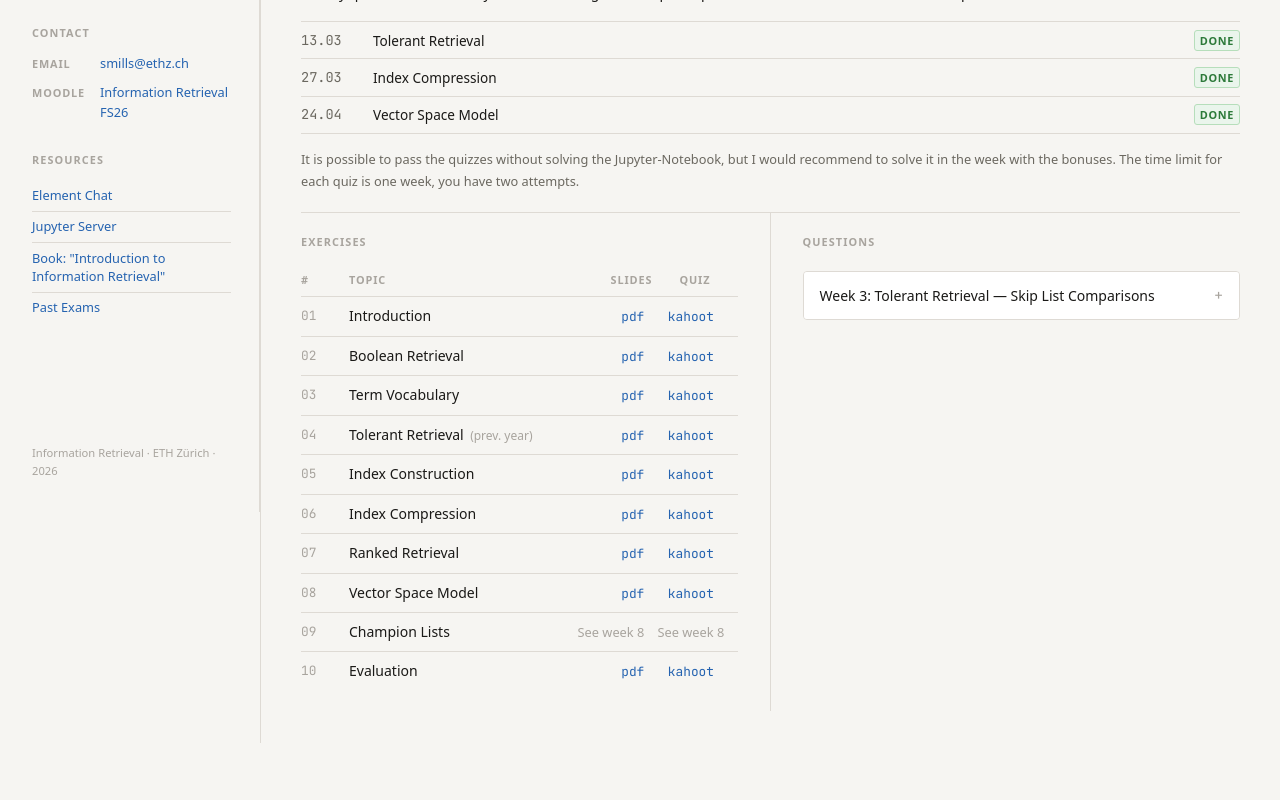
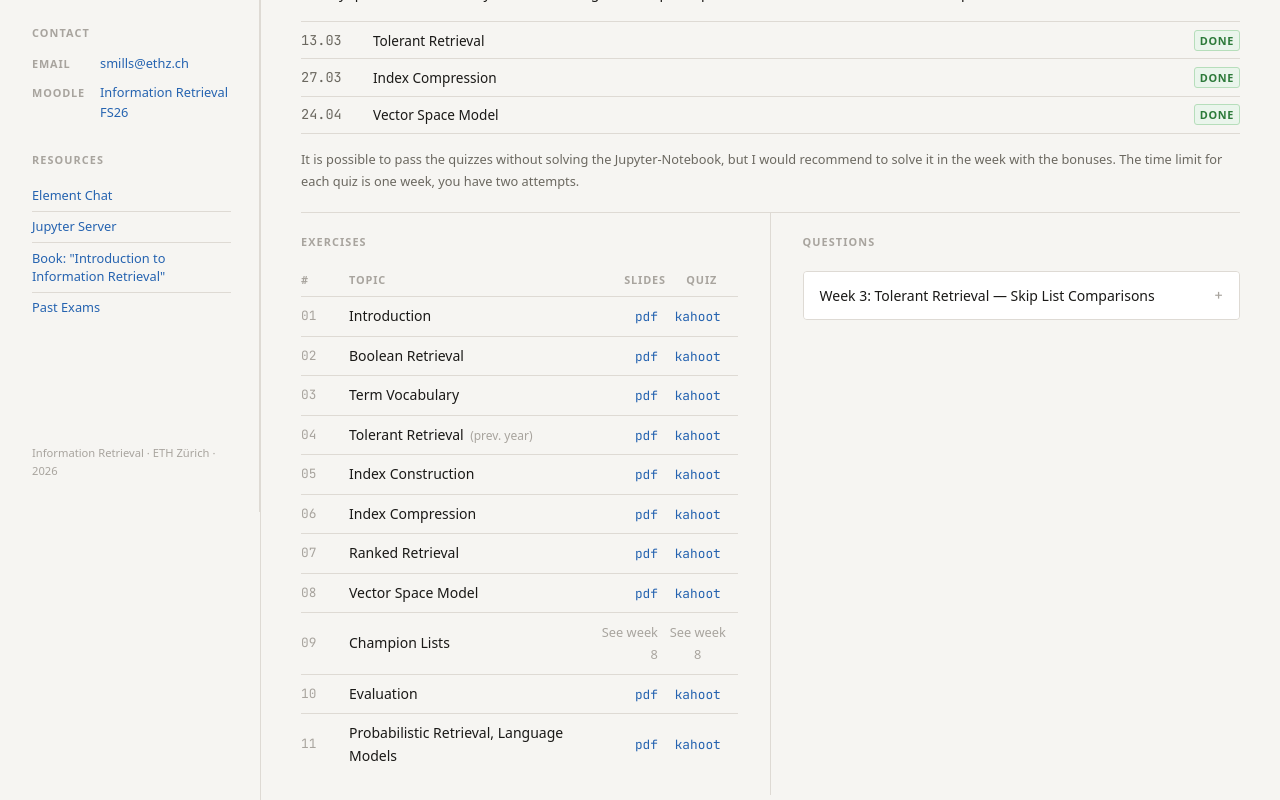
Before and after one commit to Azyrma/infret_website, a React (Vite) app: page / in a window 1280 px wide. Shown: the part 288-1088 px from the top of the page. Before the commit the page ends 1031 px from the top, so only its background shows below. Built offline with nearby package versions, Linux system fonts and the light colour scheme.

Commit message:
Added week 11

```diff
--- a/src/App.tsx
+++ b/src/App.tsx
@@ -1,78 +1,163 @@
-import './App.css'
-import infretWeek1 from './assets/infret_week1.pdf'
-import infretWeek2 from './assets/infret_week2.pdf'
-import infretWeek3 from './assets/infret_week3.pdf'
-import infretWeek4 from './assets/infret_week4.pdf'
-import infretWeek5 from './assets/infret_week5-1.pdf'
-import infretWeek6 from './assets/infret_week6.pdf'
-import infretWeek7 from './assets/infret_week7.pdf'
-import infretWeek8 from './assets/infret_week8.pdf'
-import infretWeek10 from './assets/infret_week10-1.pdf'
+import "./App.css";
+import infretWeek1 from "./assets/infret_week1.pdf";
+import infretWeek2 from "./assets/infret_week2.pdf";
+import infretWeek3 from "./assets/infret_week3.pdf";
+import infretWeek4 from "./assets/infret_week4.pdf";
+import infretWeek5 from "./assets/infret_week5-1.pdf";
+import infretWeek6 from "./assets/infret_week6.pdf";
+import infretWeek7 from "./assets/infret_week7.pdf";
+import infretWeek8 from "./assets/infret_week8.pdf";
+import infretWeek10 from "./assets/infret_week10-1.pdf";
+import infretWeek11 from "./assets/infret_week11-1.pdf";
 
-import { useState } from 'react'
+import { useState } from "react";
 
 // ── Data ────────────────────────────────────────────────
 
 const exercises = [
-  { week: '01', title: 'Introduction',       slides: infretWeek1, kahoot: 'https://create.kahoot.it/share/information-retrieval-introduction/4e5bc650-e58a-402b-9a63-55bd99ed6496' },
-  { week: '02', title: 'Boolean Retrieval',  slides: infretWeek2, kahoot: 'https://create.kahoot.it/share/ir-week-ii-boolean-retrieval/b04521d6-eedd-46c2-8e91-959ee741809f' },
-  { week: '03', title: 'Term Vocabulary',    slides: infretWeek3, kahoot: 'https://create.kahoot.it/details/f6631349-f63b-4c88-9cc2-c1bf9d140451' },
-  { week: '04', title: 'Tolerant Retrieval', slides: infretWeek4, kahoot: 'https://create.kahoot.it/details/87bc0fc2-c901-4fcf-8d6f-9bbae17da58e', note: '(prev. year)' },
-  { week: '05', title: 'Index Construction', slides: infretWeek5, kahoot: 'https://create.kahoot.it/share/ex-04-index-construction/89fc6ef7-2262-4924-888d-9549940c0e74' },
-  { week: '06', title: 'Index Compression',  slides: infretWeek6, kahoot: 'https://create.kahoot.it/share/information-retrieval-index-compression/eab34273-e603-4ba3-a617-2a2130efabdb' },
-  { week: '07', title: 'Ranked Retrieval',   slides: infretWeek7, kahoot: 'https://create.kahoot.it/share/information-retrieval-ranked-retrieval/4ce4ee62-9d8b-478c-b73f-8876e8ec77ef' },
-  { week: '08', title: 'Vector Space Model', slides: infretWeek8, kahoot: 'https://create.kahoot.it/details/duplicate-of-information-retrieval-ex-07-vector-space-models-mschoeb/d790da6e-9dd4-4191-bdd5-e71a97d32ca3' },
-  { week: '09', title: 'Champion Lists',     slidesText: 'See week 8', kahootText: 'See week 8' },
-  { week: '10', title: 'Evaluation',         slides: infretWeek10, kahoot: 'https://create.kahoot.it/details/4b14f751-21e2-4baf-95ba-6b5e94ccd78e?drawer=' },
-]
+  {
+    week: "01",
+    title: "Introduction",
+    slides: infretWeek1,
+    kahoot:
+      "https://create.kahoot.it/share/information-retrieval-introduction/4e5bc650-e58a-402b-9a63-55bd99ed6496",
+  },
+  {
+    week: "02",
+    title: "Boolean Retrieval",
+    slides: infretWeek2,
+    kahoot:
+      "https://create.kahoot.it/share/ir-week-ii-boolean-retrieval/b04521d6-eedd-46c2-8e91-959ee741809f",
+  },
+  {
+    week: "03",
+    title: "Term Vocabulary",
+    slides: infretWeek3,
+    kahoot:
+      "https://create.kahoot.it/details/f6631349-f63b-4c88-9cc2-c1bf9d140451",
+  },
+  {
+    week: "04",
+    title: "Tolerant Retrieval",
+    slides: infretWeek4,
+    kahoot:
+      "https://create.kahoot.it/details/87bc0fc2-c901-4fcf-8d6f-9bbae17da58e",
+    note: "(prev. year)",
+  },
+  {
+    week: "05",
+    title: "Index Construction",
+    slides: infretWeek5,
+    kahoot:
+      "https://create.kahoot.it/share/ex-04-index-construction/89fc6ef7-2262-4924-888d-9549940c0e74",
+  },
+  {
+    week: "06",
+    title: "Index Compression",
+    slides: infretWeek6,
+    kahoot:
+      "https://create.kahoot.it/share/information-retrieval-index-compression/eab34273-e603-4ba3-a617-2a2130efabdb",
+  },
+  {
+    week: "07",
+    title: "Ranked Retrieval",
+    slides: infretWeek7,
+    kahoot:
+      "https://create.kahoot.it/share/information-retrieval-ranked-retrieval/4ce4ee62-9d8b-478c-b73f-8876e8ec77ef",
+  },
+  {
+    week: "08",
+    title: "Vector Space Model",
+    slides: infretWeek8,
+    kahoot:
+      "https://create.kahoot.it/details/duplicate-of-information-retrieval-ex-07-vector-space-models-mschoeb/d790da6e-9dd4-4191-bdd5-e71a97d32ca3",
+  },
+  {
+    week: "09",
+    title: "Champion Lists",
+    slidesText: "See week 8",
+    kahootText: "See week 8",
+  },
+  {
+    week: "10",
+    title: "Evaluation",
+    slides: infretWeek10,
+    kahoot:
+      "https://create.kahoot.it/details/4b14f751-21e2-4baf-95ba-6b5e94ccd78e?drawer=",
+  },
+  {
+    week: "11",
+    title: "Probabilistic Retrieval, Language Models",
+    slides: infretWeek11,
+    kahoot:
+      "https://create.kahoot.it/share/incomplete-information-retrieval-probabilistic-retreival/d01d9bd5-1220-468b-a793-2e5f1146d8e2",
+  },
+];
 
 const resources = [
-  { label: 'Element Chat',   href: 'http://chat.ethz.ch/' },
-  { label: 'Jupyter Server', href: 'https://student-jupyter.inf.ethz.ch/hub/login' },
-  { label: 'Book: "Introduction to Information Retrieval"', href: 'https://nlp.stanford.edu/IR-book/information-retrieval-book.html' },
-  { label: 'Past Exams',     href: 'https://exams.vis.ethz.ch/category/InformationRetrieval' },
-]
+  { label: "Element Chat", href: "http://chat.ethz.ch/" },
+  {
+    label: "Jupyter Server",
+    href: "https://student-jupyter.inf.ethz.ch/hub/login",
+  },
+  {
+    label: 'Book: "Introduction to Information Retrieval"',
+    href: "https://nlp.stanford.edu/IR-book/information-retrieval-book.html",
+  },
+  {
+    label: "Past Exams",
+    href: "https://exams.vis.ethz.ch/category/InformationRetrieval",
+  },
+];
 
 const bonusDates = [
-  { date: '13.03', topic: 'Tolerant Retrieval', done: true },
-  { date: '27.03', topic: 'Index Compression',  done: true },
-  { date: '24.04', topic: 'Vector Space Model', done: true },
-]
+  { date: "13.03", topic: "Tolerant Retrieval", done: true },
+  { date: "27.03", topic: "Index Compression", done: true },
+  { date: "24.04", topic: "Vector Space Model", done: true },
+];
 
 // ── Helpers ─────────────────────────────────────────────
 
-function Section({ title, children }: { title: string; children: React.ReactNode }) {
+function Section({
+  title,
+  children,
+}: {
+  title: string;
+  children: React.ReactNode;
+}) {
   return (
     <section className="section">
       <h2 className="section-label">{title}</h2>
       {children}
     </section>
-  )
+  );
 }
 
 function SideLabel({ children }: { children: React.ReactNode }) {
-  return <div className="side-label">{children}</div>
+  return <div className="side-label">{children}</div>;
 }
 
 function Code({ children }: { children: React.ReactNode }) {
-  return <code className="code-inline">{children}</code>
+  return <code className="code-inline">{children}</code>;
 }
 
 function CodeBlock({ children }: { children: React.ReactNode }) {
-  return <pre className="code-block"><code>{children}</code></pre>
+  return (
+    <pre className="code-block">
+      <code>{children}</code>
+    </pre>
+  );
 }
 
 // ── App ─────────────────────────────────────────────────
 
 function App() {
-  const [openQ, setOpenQ] = useState(false)
+  const [openQ, setOpenQ] = useState(false);
 
   return (
     <div className="layout">
-
       {/* ── Left sidebar ── */}
       <aside className="sidebar">
-
         <h1 className="sidebar-name">Severin Mills</h1>
         <a
           className="sidebar-course"
@@ -85,8 +170,8 @@ function App() {
         <SideLabel>Schedule</SideLabel>
         <div className="schedule-rows">
           {[
-            { time: '10:15 – 12:00', room: 'CAB G 11' },
-            { time: '16:15 – 17:00', room: 'CAB G 51' },
+            { time: "10:15 – 12:00", room: "CAB G 11" },
+            { time: "16:15 – 17:00", room: "CAB G 51" },
           ].map((row, i) => (
             <div key={i} className="schedule-row">
               <span className="schedule-time">{row.time}</span>
@@ -94,14 +179,24 @@ function App() {
             </div>
           ))}
         </div>
-        <p className="schedule-note">No lectures on 03.04 (Good Friday), 10.04 (Easter), 01.05 (Labour Day)</p>
+        <p className="schedule-note">
+          No lectures on 03.04 (Good Friday), 10.04 (Easter), 01.05 (Labour Day)
+        </p>
 
         <SideLabel>Contact</SideLabel>
         <div className="contact-list">
           {[
-            { label: 'Email',  text: 'smills@ethz.ch', href: 'mailto:smills@ethz.ch' },
-            { label: 'Moodle', text: 'Information Retrieval FS26', href: 'https://moodle-app2.let.ethz.ch/course/view.php?id=26803' },
-          ].map(c => (
+            {
+              label: "Email",
+              text: "smills@ethz.ch",
+              href: "mailto:smills@ethz.ch",
+            },
+            {
+              label: "Moodle",
+              text: "Information Retrieval FS26",
+              href: "https://moodle-app2.let.ethz.ch/course/view.php?id=26803",
+            },
+          ].map((c) => (
             <div key={c.label} className="contact-row">
               <span className="contact-label">{c.label}</span>
               <a href={c.href}>{c.text}</a>
@@ -115,14 +210,16 @@ function App() {
             <a
               key={r.href}
               href={r.href}
-              className={`resource-link${i < resources.length - 1 ? ' resource-link--bordered' : ''}`}
+              className={`resource-link${i < resources.length - 1 ? " resource-link--bordered" : ""}`}
             >
               {r.label}
             </a>
           ))}
         </div>
 
-        <div className="sidebar-footer">Information Retrieval &middot; ETH Z&uuml;rich &middot; 2026</div>
+        <div className="sidebar-footer">
+          Information Retrieval &middot; ETH Z&uuml;rich &middot; 2026
+        </div>
       </aside>
 
       {/* ── Divider ── */}
@@ -130,42 +227,48 @@ function App() {
 
       {/* ── Main content ── */}
       <main className="main">
-
         {/* Disclaimer */}
         <div className="disclaimer">
           <span className="disclaimer-icon">&#9888;</span>
           <p>
-            This is an <strong>unofficial</strong> resource and not affiliated with or endorsed by ETH
-            Z&uuml;rich. Slides and other materials may contain mistakes. Always refer to the official
-            course materials and lecture slides for authoritative content. If you find any mistakes, please contact me.
+            This is an <strong>unofficial</strong> resource and not affiliated
+            with or endorsed by ETH Z&uuml;rich. Slides and other materials may
+            contain mistakes. Always refer to the official course materials and
+            lecture slides for authoritative content. If you find any mistakes,
+            please contact me.
           </p>
         </div>
 
         {/* Lecture Information */}
         <Section title="Lecture Information">
           <p className="body-sm">
-            There are weekly quizzes and Jupyter Notebooks that you may solve as an exercise. I
-            would recommend to do the weekly quizzes at least, since they will give you the most
-            benefit for the exam.
+            There are weekly quizzes and Jupyter Notebooks that you may solve as
+            an exercise. I would recommend to do the weekly quizzes at least,
+            since they will give you the most benefit for the exam.
           </p>
           <p className="body-sm">
-            There is an opportunity to receive bonus points, up to 0.25, which will count towards
-            your final grade. The bonus consists of three of the weekly quizzes, from which you
-            will need to get the required points from two of them, on the dates specified below:
+            There is an opportunity to receive bonus points, up to 0.25, which
+            will count towards your final grade. The bonus consists of three of
+            the weekly quizzes, from which you will need to get the required
+            points from two of them, on the dates specified below:
           </p>
           <div className="bonus-table">
             {bonusDates.map((b, i) => (
-              <div key={b.date} className={`bonus-row${i === 0 ? ' bonus-row--first' : ''}`}>
+              <div
+                key={b.date}
+                className={`bonus-row${i === 0 ? " bonus-row--first" : ""}`}
+              >
                 <span className="bonus-date">{b.date}</span>
                 <span className="bonus-topic">{b.topic}</span>
                 {b.done && <span className="badge-done">Done</span>}
               </div>
             ))}
           </div>
-          <p className="body-xs muted" style={{ marginTop: '0.875rem' }}>
-            It is possible to pass the quizzes without solving the Jupyter-Notebook, but I would
-            recommend to solve it in the week with the bonuses. The time limit for each quiz is one
-            week, you have two attempts.
+          <p className="body-xs muted" style={{ marginTop: "0.875rem" }}>
+            It is possible to pass the quizzes without solving the
+            Jupyter-Notebook, but I would recommend to solve it in the week with
+            the bonuses. The time limit for each quiz is one week, you have two
+            attempts.
           </p>
         </Section>
 
@@ -183,21 +286,36 @@ function App() {
               </thead>
               <tbody>
                 {exercises.map((ex, i) => (
-                <tr key={ex.week} className={i < exercises.length - 1 ? 'data-table__row--bordered' : ''}>
+                  <tr
+                    key={ex.week}
+                    className={
+                      i < exercises.length - 1
+                        ? "data-table__row--bordered"
+                        : ""
+                    }
+                  >
                     <td className="cell-week">{ex.week}</td>
                     <td className="cell-topic">
                       {ex.title}
                       {ex.note && <span className="note">{ex.note}</span>}
                     </td>
                     <td className="col-right">
-                    {ex.slides
-                      ? <a href={ex.slides} className="mono-link">pdf</a>
-                      : <span className="dim">{ex.slidesText ?? '—'}</span>}
+                      {ex.slides ? (
+                        <a href={ex.slides} className="mono-link">
+                          pdf
+                        </a>
+                      ) : (
+                        <span className="dim">{ex.slidesText ?? "—"}</span>
+                      )}
                     </td>
                     <td className="col-center">
-                    {ex.kahoot
-                      ? <a href={ex.kahoot} className="mono-link">kahoot</a>
-                      : <span className="dim">{ex.kahootText ?? '—'}</span>}
+                      {ex.kahoot ? (
+                        <a href={ex.kahoot} className="mono-link">
+                          kahoot
+                        </a>
+                      ) : (
+                        <span className="dim">{ex.kahootText ?? "—"}</span>
+                      )}
                     </td>
                   </tr>
                 ))}
@@ -209,58 +327,122 @@ function App() {
           <Section title="Questions">
             <div className="accordion">
               <button
-              className={`accordion-trigger${openQ ? ' accordion-trigger--open' : ''}`}
+                className={`accordion-trigger${openQ ? " accordion-trigger--open" : ""}`}
                 onClick={() => setOpenQ(!openQ)}
               >
-              <span>Week 3: Tolerant Retrieval &mdash; Skip List Comparisons</span>
-              <span className={`accordion-icon${openQ ? ' accordion-icon--open' : ''}`}>+</span>
+                <span>
+                  Week 3: Tolerant Retrieval &mdash; Skip List Comparisons
+                </span>
+                <span
+                  className={`accordion-icon${openQ ? " accordion-icon--open" : ""}`}
+                >
+                  +
+                </span>
               </button>
 
               {openQ && (
                 <div className="accordion-body">
-                <p>There was a question about calculating the number of comparisons in the intersection algorithm with skip lists.</p>
+                  <p>
+                    There was a question about calculating the number of
+                    comparisons in the intersection algorithm with skip lists.
+                  </p>
                   <div>
                     <p className="muted body-sm">The proposed shortcut was:</p>
-                  <CodeBlock>(size_of_list) - skipped_elements + all_skip_nodes</CodeBlock>
+                    <CodeBlock>
+                      (size_of_list) - skipped_elements + all_skip_nodes
+                    </CodeBlock>
                   </div>
                   <p>
-                  I don&apos;t think this is fully correct since it would fail where the number of failed skip
-                  checks is not equal to the number of skip pointers - 1.
+                    I don&apos;t think this is fully correct since it would fail
+                    where the number of failed skip checks is not equal to the
+                    number of skip pointers - 1.
                   </p>
                   <div>
-                  <p className="muted body-sm">I propose an alternative, non-verified formula:</p>
-                  <CodeBlock>(baseline comparisons without skips) &minus; (elements skipped by taken skips) + (failed skip checks)</CodeBlock>
+                    <p className="muted body-sm">
+                      I propose an alternative, non-verified formula:
+                    </p>
+                    <CodeBlock>
+                      (baseline comparisons without skips) &minus; (elements
+                      skipped by taken skips) + (failed skip checks)
+                    </CodeBlock>
                   </div>
                   <div>
-                  <p className="subheading">I believe this could technically hold, given these assumptions:</p>
+                    <p className="subheading">
+                      I believe this could technically hold, given these
+                      assumptions:
+                    </p>
                     <ol className="num-list">
                       <li>A skip check counts as a comparison.</li>
-                    <li>A failed skip check still leads to a direct comparison.</li>
+                      <li>
+                        A failed skip check still leads to a direct comparison.
+                      </li>
                       <li>Skip pointers exist on only one list.</li>
                     </ol>
                   </div>
                   <div>
-                  <p className="subheading">Counterexample to the shortcut formula</p>
+                    <p className="subheading">
+                      Counterexample to the shortcut formula
+                    </p>
                     <p>
-                    Consider list 1: <Code>1 &rarr; 2 &rarr; 3 &rarr; 10</Code> with
-                    skip pointer <Code>1&rarr;10</Code>, and list 2: <Code>0 &rarr; 11</Code>.
+                      Consider list 1:{" "}
+                      <Code>1 &rarr; 2 &rarr; 3 &rarr; 10</Code> with skip
+                      pointer <Code>1&rarr;10</Code>, and list 2:{" "}
+                      <Code>0 &rarr; 11</Code>.
                     </p>
-                  <p style={{ marginTop: '0.5rem' }}>The baseline (no skips) is 5 comparisons, with p2 advancing once. With skips:</p>
-                  <table className="data-table" style={{ marginTop: '0.625rem', fontSize: '0.8rem' }}>
+                    <p style={{ marginTop: "0.5rem" }}>
+                      The baseline (no skips) is 5 comparisons, with p2
+                      advancing once. With skips:
+                    </p>
+                    <table
+                      className="data-table"
+                      style={{ marginTop: "0.625rem", fontSize: "0.8rem" }}
+                    >
                       <thead>
                         <tr className="data-table__head-row">
-                        {['p1', 'p2', 'Action', '#'].map((h, i) => (
-                          <th key={h} className={i === 3 ? 'col-right' : ''} style={{ fontFamily: i < 2 ? 'var(--mono)' : undefined }}>{h}</th>
+                          {["p1", "p2", "Action", "#"].map((h, i) => (
+                            <th
+                              key={h}
+                              className={i === 3 ? "col-right" : ""}
+                              style={{
+                                fontFamily: i < 2 ? "var(--mono)" : undefined,
+                              }}
+                            >
+                              {h}
+                            </th>
                           ))}
                         </tr>
                       </thead>
                       <tbody>
                         {[
-                        { p1: '1',  p2: '0',  action: 'skip pointer check, fails since 1 < 10. compare p1, p2, increment p2', n: '2' },
-                        { p1: '1',  p2: '11', action: 'skip pointer check, succeeds since 10 < 11, jump to 10, skips 2 and 3', n: '1' },
-                        { p1: '10', p2: '11', action: 'compare 10 < 11, p1 exhausted', n: '1' },
+                          {
+                            p1: "1",
+                            p2: "0",
+                            action:
+                              "skip pointer check, fails since 1 < 10. compare p1, p2, increment p2",
+                            n: "2",
+                          },
+                          {
+                            p1: "1",
+                            p2: "11",
+                            action:
+                              "skip pointer check, succeeds since 10 < 11, jump to 10, skips 2 and 3",
+                            n: "1",
+                          },
+                          {
+                            p1: "10",
+                            p2: "11",
+                            action: "compare 10 < 11, p1 exhausted",
+                            n: "1",
+                          },
                         ].map((row, i, arr) => (
-                        <tr key={i} className={i < arr.length - 1 ? 'data-table__row--bordered' : ''}>
+                          <tr
+                            key={i}
+                            className={
+                              i < arr.length - 1
+                                ? "data-table__row--bordered"
+                                : ""
+                            }
+                          >
                             <td className="cell-mono">{row.p1}</td>
                             <td className="cell-mono">{row.p2}</td>
                             <td className="muted">{row.action}</td>
@@ -269,13 +451,27 @@ function App() {
                         ))}
                       </tbody>
                     </table>
-                  <div style={{ marginTop: '0.875rem', display: 'flex', flexDirection: 'column', gap: '0.25rem' }}>
-                    <p>Total: <strong>4 comparisons</strong>.</p>
-                    <p className="muted">Correct formula: <Code>5 &minus; 2 + 1 = 4</Code></p>
-                    <p className="muted">Student formula: <Code>4 &minus; 2 + 1 = 3</Code></p>
-                    <p className="muted" style={{ marginTop: '0.5rem' }}>
-                      The student formula undercounts the baseline by 1 (p2 advanced once), but the
-                      skip penalty gap is 0 (1 node, 1 failed check) &mdash; the errors don&apos;t cancel.
+                    <div
+                      style={{
+                        marginTop: "0.875rem",
+                        display: "flex",
+                        flexDirection: "column",
+                        gap: "0.25rem",
+                      }}
+                    >
+                      <p>
+                        Total: <strong>4 comparisons</strong>.
+                      </p>
+                      <p className="muted">
+                        Correct formula: <Code>5 &minus; 2 + 1 = 4</Code>
+                      </p>
+                      <p className="muted">
+                        Student formula: <Code>4 &minus; 2 + 1 = 3</Code>
+                      </p>
+                      <p className="muted" style={{ marginTop: "0.5rem" }}>
+                        The student formula undercounts the baseline by 1 (p2
+                        advanced once), but the skip penalty gap is 0 (1 node, 1
+                        failed check) &mdash; the errors don&apos;t cancel.
                       </p>
                     </div>
                   </div>
@@ -284,10 +480,9 @@ function App() {
             </div>
           </Section>
         </div>
-
       </main>
     </div>
-  )
+  );
 }
 
-export default App
+export default App;
```
Also changed, not shown: 1 other file (tests, documents, lock files or other folders). Lines whose indentation alone changed are shown as unchanged.
